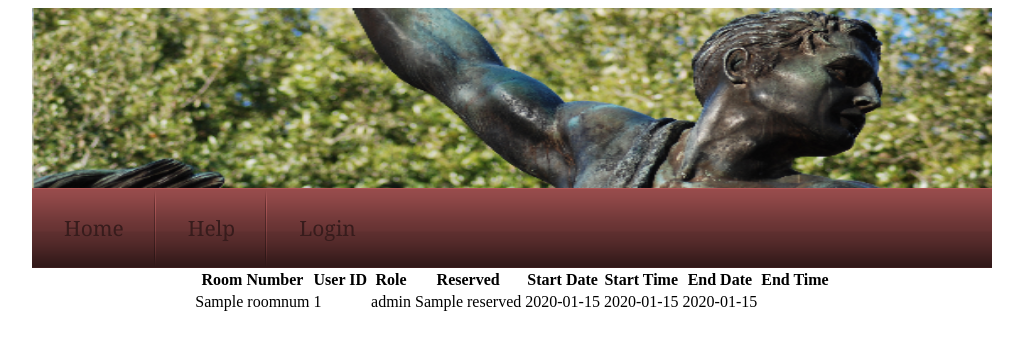
After one commit to SCCapstone/RoomScheduling, a Python web app: template RoomSchedulerApp/templates/roomlist.html in a window 1280 px wide. The commit adds this page. Shown: the top 351 px of the page, without its empty margins (128-1151 px from the left). Run offline with Jinja, Linux system fonts and the light colour scheme; the template is opened without the code that fills it: most values are stand-ins (such as "Sample title", 1, 10 or a date in 2020).

Commit message:
Added room listing

```diff
--- a/RoomSchedulerApp/app.yaml
+++ b/RoomSchedulerApp/app.yaml
@@ -29,5 +29,8 @@ handlers:
 - url: /roomfailure\.html
   script: main.py
 
+- url: /roomlist\.html
+  script: main.py
+
 - url: /.*
   script: main.py
--- /dev/null
+++ b/RoomSchedulerApp/templates/roomlist.html
@@ -0,0 +1,70 @@
+<!DOCTYPE html PUBLIC "-//W3C//DTD XHTML 1.0 Transitional//EN" "http://www.w3.org/TR/xhtml1/DTD/xhtml1-transitional.dtd">
+<html xmlns="http://www.w3.org/1999/xhtml">
+<head>
+<meta http-equiv="Content-Type" content="text/html; charset=UTF-8" />
+<title>Enter USC Room Scheduling Site</title>
+<link rel="stylesheet" href="/css/style.css"/>
+
+</head>
+
+<body>
+
+<div id="container">
+
+    <div id="banner">
+        <img src="images/banner6.png" width="960" height="180"/>
+    </div>
+
+	<div align="center" id="nav">
+		{% if user %}
+	   <ul id="nav">
+        <li><a href="/">Home</a></li>
+        <li><a href="/equipment">Equipment</a></li>
+        <li><a href="/rooms">Rooms</a></li>
+        <li><a href="/help">Help</a></li>
+		<li><a style="background-image: none;"  href="{{logout_url}}">Logout</a></li>
+       </ul>
+		{% else %}
+	   <ul id="nav">
+        <li><a href="/">Home</a></li>
+        <li><a href="/help">Help</a></li>
+		<li><a style="background-image: none;" href="{{login_url}}">Login</a></li>
+       </ul>
+       {% endif %}
+    </div>
+
+		<div align="center">
+	<table>
+
+		<tr>
+			<th>Room Number</th>
+			<th>User ID</th>
+			<th>Role</th>
+			<th>Reserved</th>
+			<th>Start Date</th>
+			<th>Start Time</th>
+			<th>End Date</th>
+			<th>End Time</th>
+		</tr>
+
+		{% for rm in rms %}
+		<tr>
+
+			<td>{{rm.roomnum}}</td>
+			<td>{{rm.userid}}</td>
+			<td>{{rm.role}}</td>
+			<td>{{rm.reserved}}</td>
+			<td>{{rm.starttime}}</td>
+			<td>{{rm.enddate}}</td>
+			<td>{{rm.endtime}}</td>
+		<tr>
+		{% endfor %}
+	</table>
+	</div>
+
+    <br  />
+
+	<br  />
+
+</body>
+</html>
--- a/RoomSchedulerApp/templates/rooms.html
+++ b/RoomSchedulerApp/templates/rooms.html
@@ -86,7 +86,8 @@
     </form>
     </div>
 
-</div>
+
+	</div>
 
 </body>
 </html>
--- a/RoomSchedulerApp/templates/roomsuccess.html
+++ b/RoomSchedulerApp/templates/roomsuccess.html
@@ -46,7 +46,10 @@
 		End Time: {{ etime }}<br/>
 
 	    Time Submitted: {{timestamp}}  <br/>
+
+
 	</div>
+
 
 <!-- 		<p>For Room: {{roomnum}} Starting at Date Time: {{sdate}} Ending: {{edate}} </p> -->
 	</div>
```
Also changed, not shown: RoomSchedulerApp/main.py (+22 -3 lines), RoomSchedulerApp/templates/equipment.html (line endings or trailing spaces).
